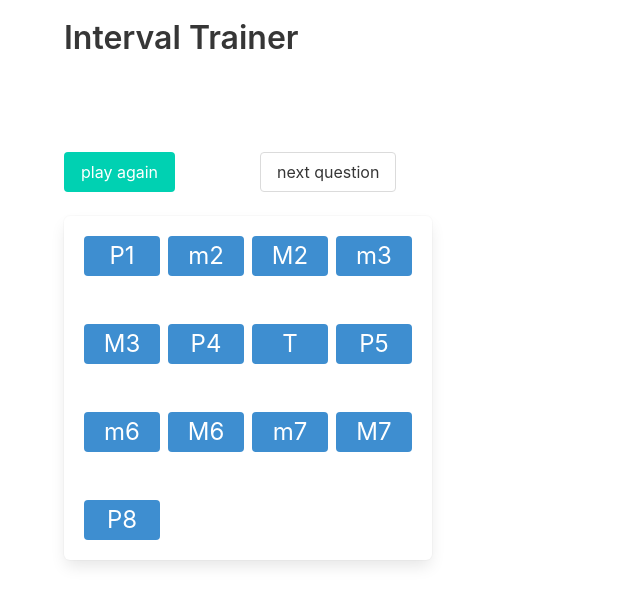
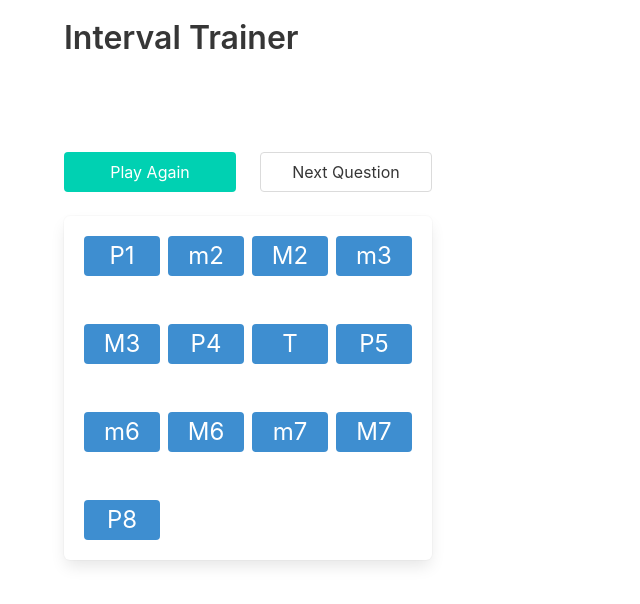
Before and after one commit to schu34/ear-trainer, a React (Create React App) app: page / in a window 1280 px wide. Shown: the top 604 px of the page, without its empty margins (0-640 px from the left). Built offline with nearby package versions, Linux system fonts and the light colour scheme.

Commit message:
more visual stuff

```diff
--- a/src/App.css
+++ b/src/App.css
@@ -8,3 +8,7 @@ body {
   width: 40px;
   height: 40px;
 }
+
+.control-button{
+  width: 100%;
+}
--- a/src/App.tsx
+++ b/src/App.tsx
@@ -22,19 +22,19 @@ function App() {
       <div className="columns">
         <div className="column is-one-third">
           <div className="columns is-mobile">
-            <div className="column">
+            <div className="column is-fluid">
               <button
-                className="button is-primary"
+                className="button is-primary control-button"
                 onClick={() => {
                   playQuestionSound();
                 }}
               >
-                play again
+                Play Again
               </button>
             </div>
-            <div className="column is-warning">
-              <button className="button" onClick={nextQuestion}>
-                next question
+            <div className="column">
+              <button className="button control-button" onClick={nextQuestion}>
+                Next Question
               </button>
             </div>
           </div>
```
